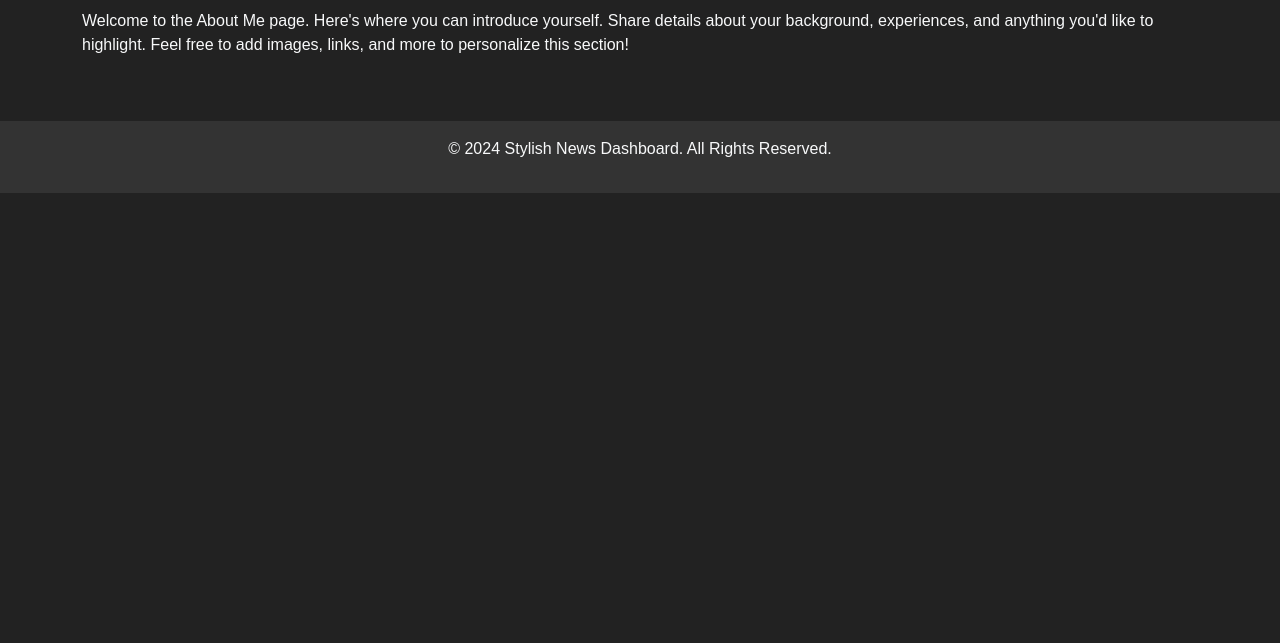
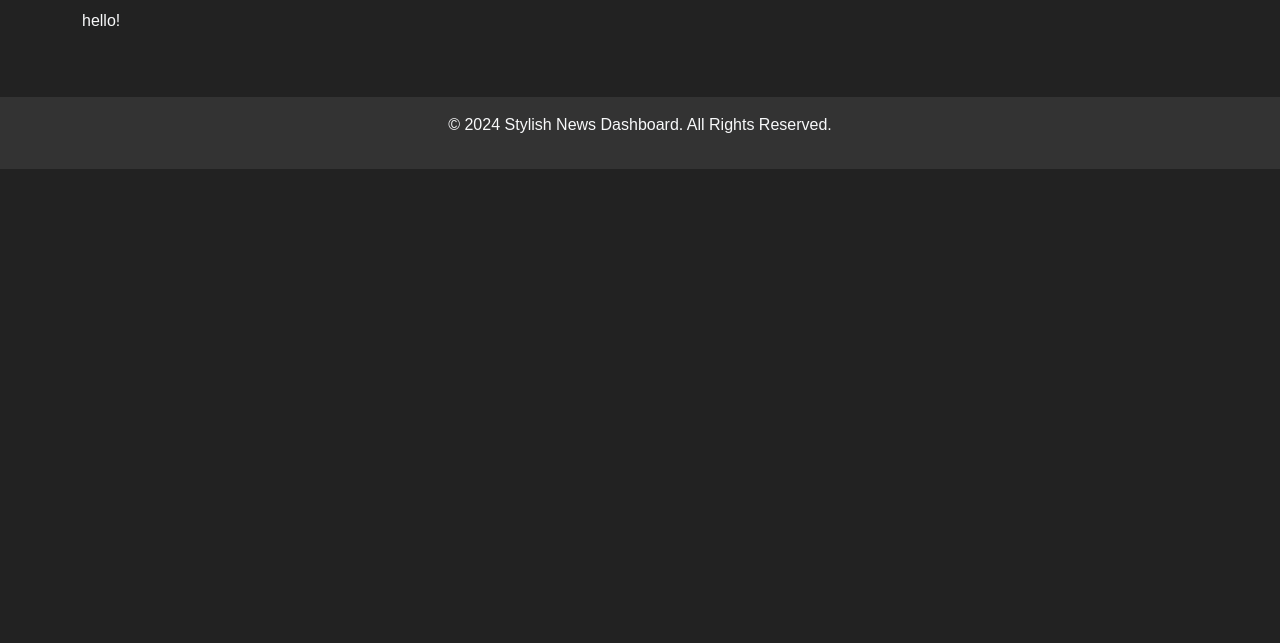
Before and after one commit to gidilias/webtech, a plain HTML site: page about-me.html in a window 1280 px wide. Shown: the part 157-800 px from the top of the page. Drawn offline with nearby package versions, Linux system fonts and the light colour scheme.

Commit message:
Update about-me.html

```diff
--- a/about-me.html
+++ b/about-me.html
@@ -18,7 +18,7 @@
 
   <section id="about-me" class="container py-5">
     <h2 class="text-light mb-4">About Me</h2>
-    <p class="text-light">Welcome to the About Me page. Here's where you can introduce yourself. Share details about your background, experiences, and anything you'd like to highlight. Feel free to add images, links, and more to personalize this section!</p>
+    <p class="text-light">hello!</p>
   </section>
 
   <footer class="text-center text-light py-3" id="footer">
```
